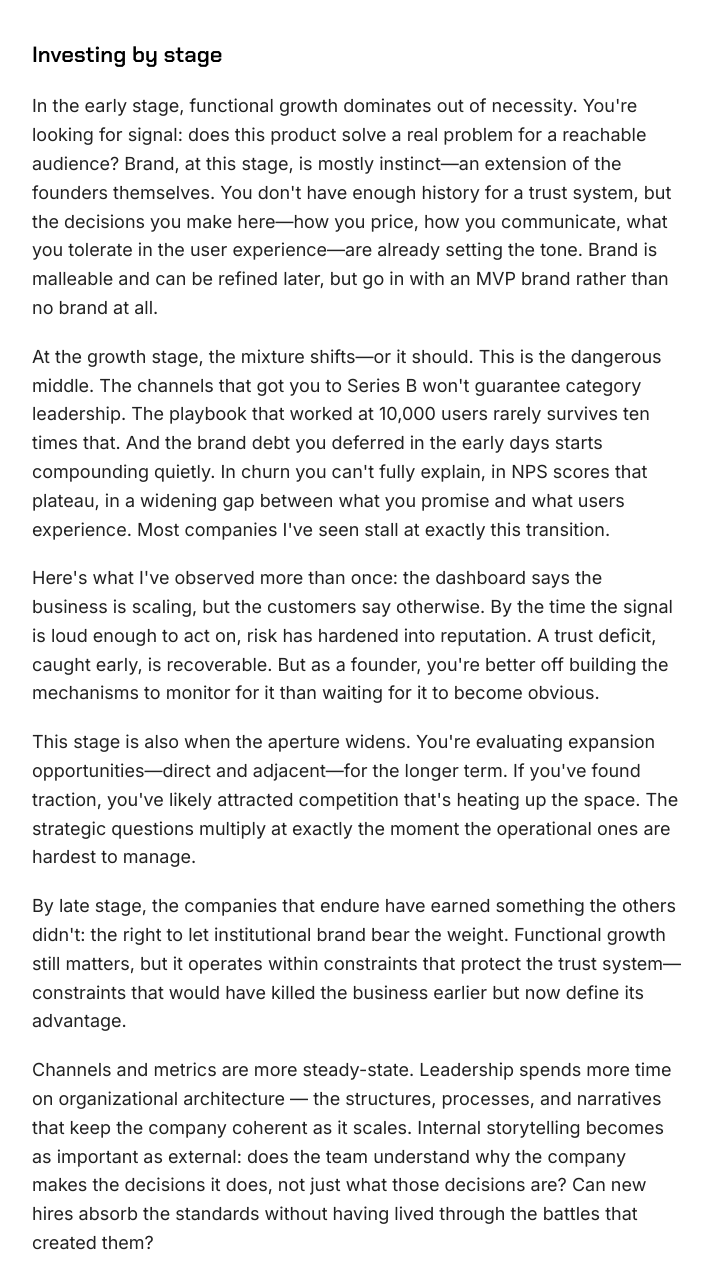
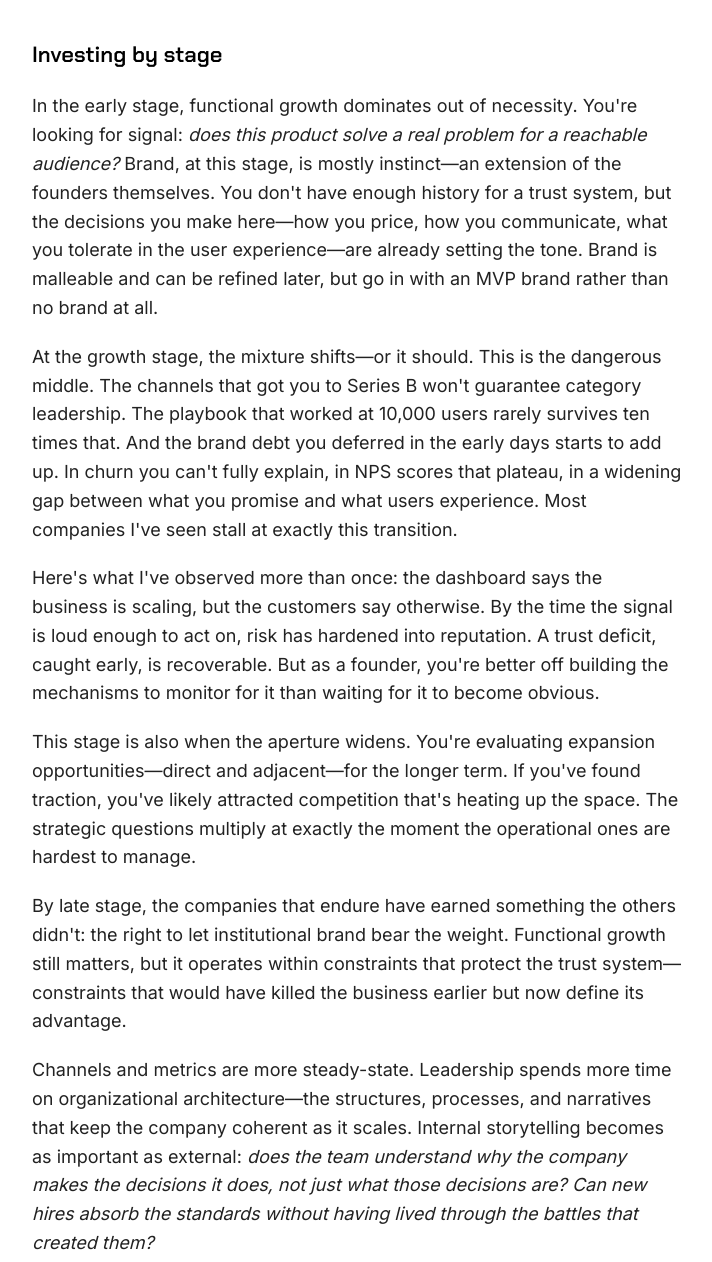
Before and after one commit to rosie1wu/rosaliewu.github.io, a plain HTML site: page essays/the-endgame-of-growth.html in a window 1280 px wide. Shown: the part 3979-5241 px from the top of the page, without its empty margins (283-995 px from the left). Drawn offline with Linux system fonts and the light colour scheme.

Commit message:
Edits: The Endgame of Growth

```diff
--- a/essays/the-endgame-of-growth.html
+++ b/essays/the-endgame-of-growth.html
@@ -76,9 +76,9 @@
 
       <h2>Investing by stage</h2>
 
-      <p>In the early stage, functional growth dominates out of necessity. You're looking for signal: does this product solve a real problem for a reachable audience? Brand, at this stage, is mostly instinct—an extension of the founders themselves. You don't have enough history for a trust system, but the decisions you make here—how you price, how you communicate, what you tolerate in the user experience—are already setting the tone. Brand is malleable and can be refined later, but go in with an MVP brand rather than no brand at all.</p>
+      <p>In the early stage, functional growth dominates out of necessity. You're looking for signal: <i>does this product solve a real problem for a reachable audience?</i> Brand, at this stage, is mostly instinct—an extension of the founders themselves. You don't have enough history for a trust system, but the decisions you make here—how you price, how you communicate, what you tolerate in the user experience—are already setting the tone. Brand is malleable and can be refined later, but go in with an MVP brand rather than no brand at all.</p>
 
-      <p>At the growth stage, the mixture shifts—or it should. This is the dangerous middle. The channels that got you to Series B won't guarantee category leadership. The playbook that worked at 10,000 users rarely survives ten times that. And the brand debt you deferred in the early days starts compounding quietly. In churn you can't fully explain, in NPS scores that plateau, in a widening gap between what you promise and what users experience. Most companies I've seen stall at exactly this transition.</p>
+      <p>At the growth stage, the mixture shifts—or it should. This is the dangerous middle. The channels that got you to Series B won't guarantee category leadership. The playbook that worked at 10,000 users rarely survives ten times that. And the brand debt you deferred in the early days starts to add up. In churn you can't fully explain, in NPS scores that plateau, in a widening gap between what you promise and what users experience. Most companies I've seen stall at exactly this transition.</p>
 
       <p>Here's what I've observed more than once: the dashboard says the business is scaling, but the customers say otherwise. By the time the signal is loud enough to act on, risk has hardened into reputation. A trust deficit, caught early, is recoverable. But as a founder, you're better off building the mechanisms to monitor for it than waiting for it to become obvious.</p>
 
@@ -86,7 +86,7 @@
 
       <p>By late stage, the companies that endure have earned something the others didn't: the right to let institutional brand bear the weight. Functional growth still matters, but it operates within constraints that protect the trust system—constraints that would have killed the business earlier but now define its advantage.</p>
 
-      <p>Channels and metrics are more steady-state. Leadership spends more time on organizational architecture — the structures, processes, and narratives that keep the company coherent as it scales. Internal storytelling becomes as important as external: does the team understand why the company makes the decisions it does, not just what those decisions are? Can new hires absorb the standards without having lived through the battles that created them?</p>
+      <p>Channels and metrics are more steady-state. Leadership spends more time on organizational architecture—the structures, processes, and narratives that keep the company coherent as it scales. Internal storytelling becomes as important as external: <i>does the team understand why the company makes the decisions it does, not just what those decisions are? Can new hires absorb the standards without having lived through the battles that created them?</i></p>
 
       <p>Someone has to own institutionalization if not the founder—codifying what you've learned into systems that hold without you in the room. The founders I most admire at scale spend disproportionate time on exactly this—writing internally, codifying decisions, making the reasoning visible. The business can grow because of its constraints, not in spite of them.</p>
 
@@ -139,7 +139,7 @@
 
       <p>So is there an endgame to growth?</p>
 
-      <p>Not in the sense of a finish line. But there is a phase shift—a point where the nature of growth changes fundamentally. Growth is no longer something you do to the business. It's something the business does because of what it's become. I've come to see my role in Growth as stewardship supercharging the journey and safeguarding it at the same time.</p>
+      <p>Not in the sense of a finish line. But there is a phase shift—a point where the nature of growth changes fundamentally. Growth is no longer something you do to the business. It's something the business does because of what it's become. I've come to see my role in Growth as a steward supercharging the journey and safeguarding it at the same time.</p>
 
       <p>Looking back at those mandates I wrote, I understand now why they read the way they did. They weren't a departure from growth. They were its logical conclusion. The rules about trust, standards, and how we choose to win weren't constraints on growth. They were the conditions that made growth sustainable.</p>
 
```
